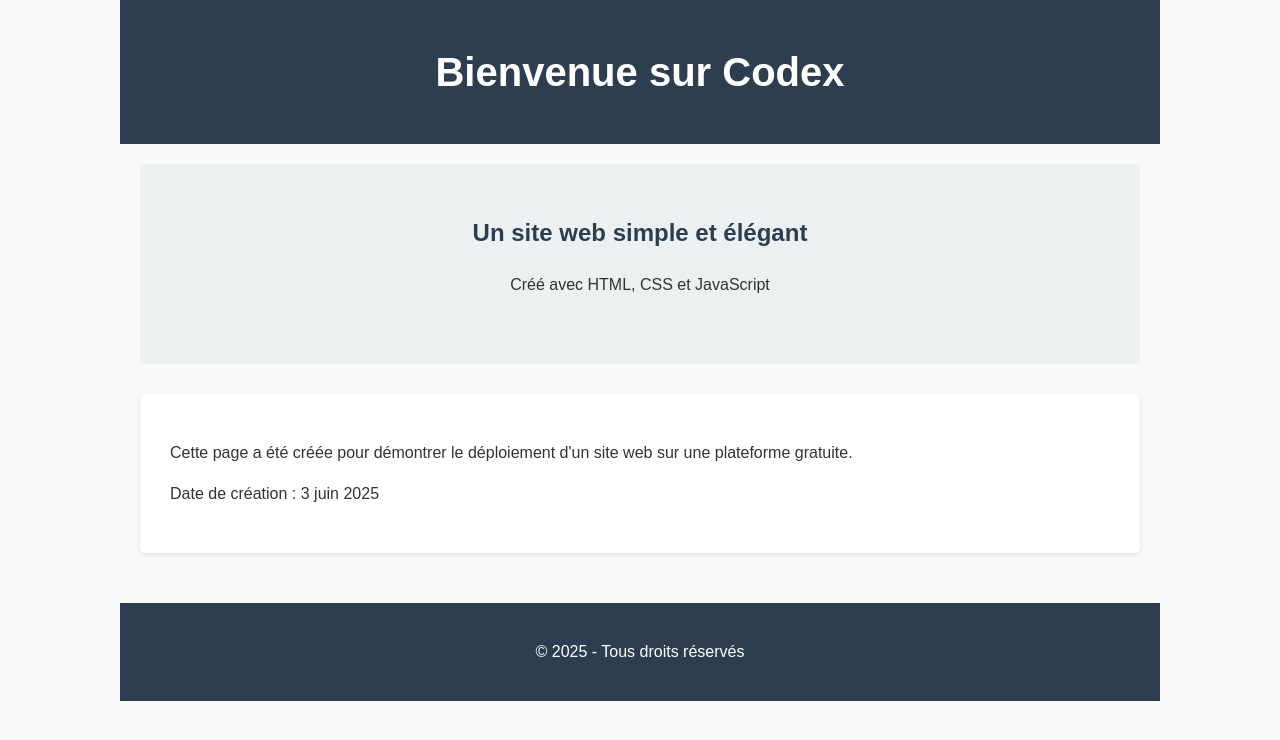
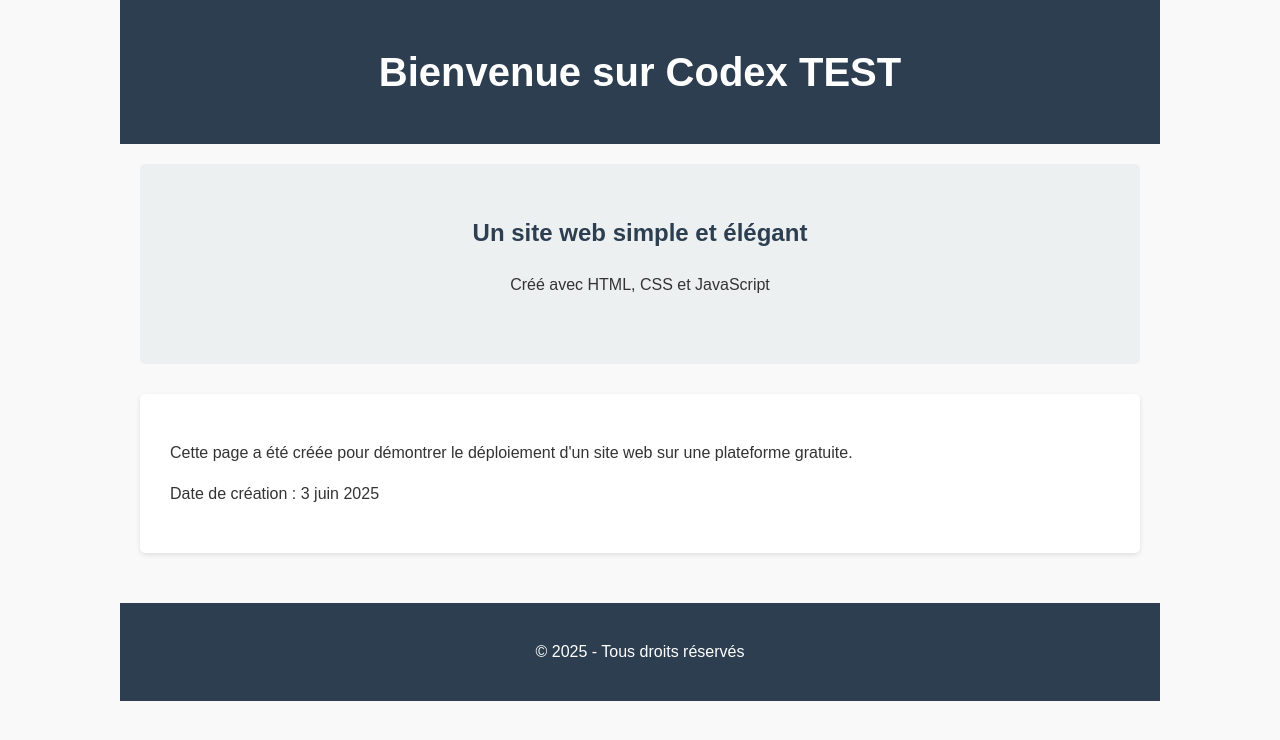
Before and after one commit to tomherbin/codex, a website: page index.html in a window 1280 px wide. Drawn offline with Linux system fonts and the light colour scheme.

Commit message:
chore: update header text to include TEST label

```diff
--- a/index.html
+++ b/index.html
@@ -8,7 +8,7 @@
 </head>
 <body>
     <header>
-        <h1>Bienvenue sur Codex</h1>
+        <h1>Bienvenue sur Codex TEST</h1>
     </header>
 
     <main>
```
